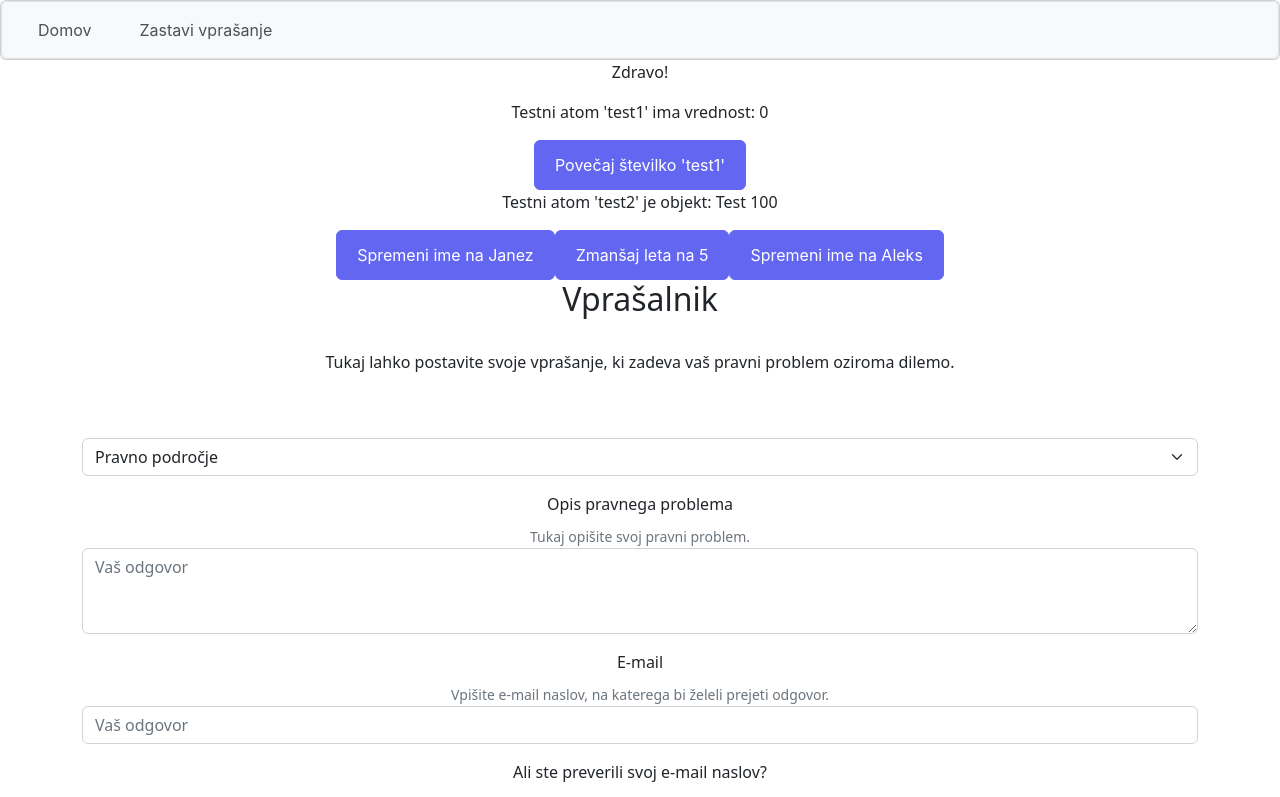
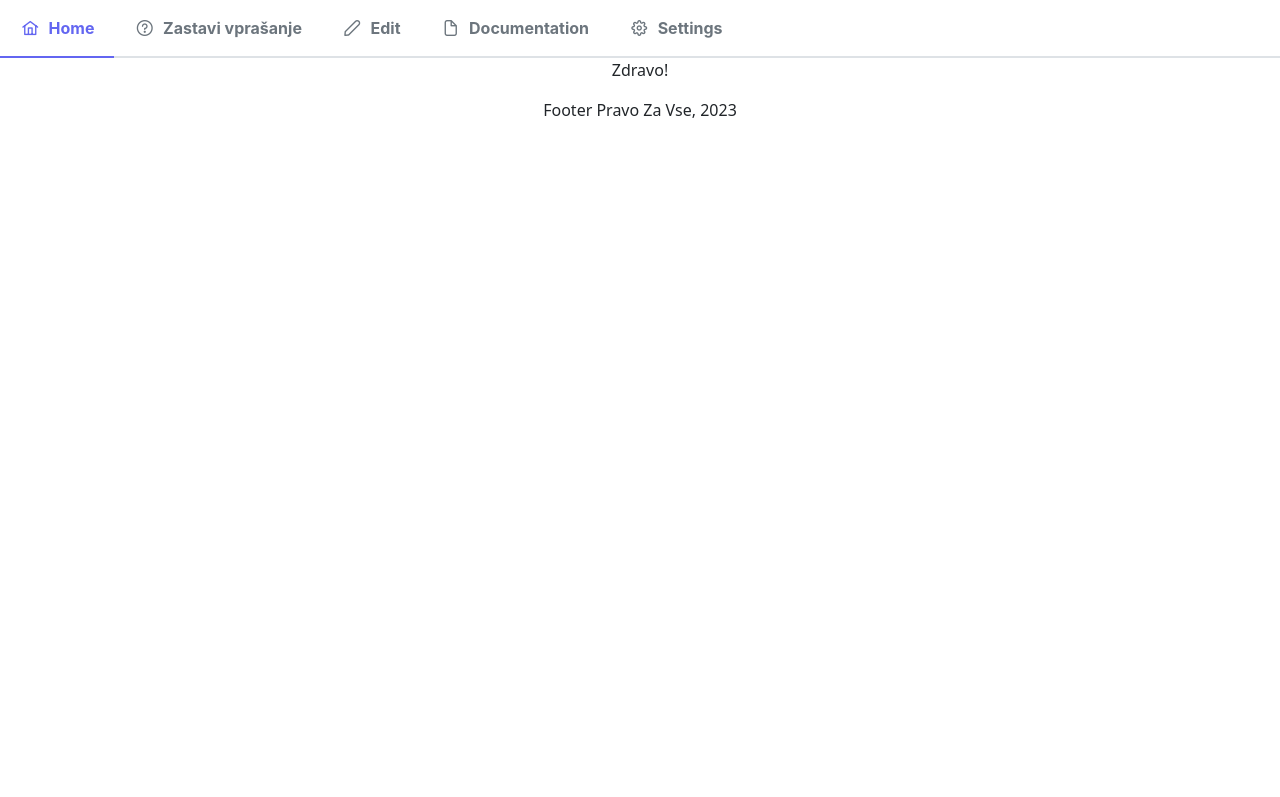
Before and after one commit to teol007/Praktikum2, a React (Create React App) app in the folder Frontend/pravozavsereact/: page / in a window 1280 px wide. Shown: the top 797 px of the page. Built offline with nearby package versions, Linux system fonts and the light colour scheme.

Commit message:
React s firebase PB. (primer je tudi) #PVZ-4 DONE

```diff
--- a/Frontend/pravozavsereact/package.json
+++ b/Frontend/pravozavsereact/package.json
@@ -11,7 +11,9 @@
     "@types/react": "^18.2.6",
     "@types/react-dom": "^18.2.4",
     "bootstrap": "^5.2.3",
+    "firebase": "^9.21.0",
     "jotai": "^2.1.0",
+    "primeicons": "^6.0.1",
     "primereact": "^9.3.1",
     "react": "^18.2.0",
     "react-bootstrap": "^2.7.4",
--- a/Frontend/pravozavsereact/src/App.tsx
+++ b/Frontend/pravozavsereact/src/App.tsx
@@ -2,19 +2,31 @@ import React from 'react';
 import './App.css';
 import "primereact/resources/themes/lara-light-indigo/theme.css";
 import "primereact/resources/primereact.min.css";
+import 'primeicons/primeicons.css';
+import { Routes, Route } from 'react-router';
 import Greetings from './Components/Greetings/Greetings';
-import TestUseOfAtoms from './Components/TestUseOfAtoms/TestUseOfAtom';
+import TestUseOfAtoms from './Components/Test/TestUseOfAtoms/TestUseOfAtom';
 import AddQuestion from './Components/AddQuestion/AddQuestion';
 import Navbar from './Components/Navbar/Navbar';
 import Footer from './Components/Footer/Footer';
+import Tests from './Components/Test/Tests/Tests';
 
 function App() {
   return (
     <div className="App">
       <Navbar />
-      <Greetings />
-      <TestUseOfAtoms />
-      <AddQuestion />
+      <Routes>
+          <Route path='/'
+              element={
+                <>
+                  <Greetings />
+                </>
+              } />
+          <Route path='/zastaviVprasanje'
+              element={<AddQuestion/>}/>
+          <Route path='/tests'
+              element={<Tests />}/>
+      </Routes>
       <Footer />
     </div>
   );
--- a/Frontend/pravozavsereact/src/Components/AddQuestion/AddQuestion.tsx
+++ b/Frontend/pravozavsereact/src/Components/AddQuestion/AddQuestion.tsx
@@ -1,9 +1,5 @@
 import React from "react";
 import { Button, Form } from "react-bootstrap";
-
-interface AddQuestionProps{
-
-}
 
 export default function AddQuestion(): JSX.Element {
   return (
--- a/Frontend/pravozavsereact/src/Components/Navbar/Navbar.tsx
+++ b/Frontend/pravozavsereact/src/Components/Navbar/Navbar.tsx
@@ -1,23 +1,31 @@
-import React from 'react';
-import { Button, Container, Modal, Nav, Navbar as NavbarBootstrap} from "react-bootstrap"
-import { NavLink, Router } from "react-router-dom";
-import { Menubar } from 'primereact/menubar';
+import React, { useState } from 'react';
+import { useNavigate } from 'react-router-dom';
+import { TabMenu, TabMenuTabChangeEvent } from 'primereact/tabmenu';
+import { MenuItem } from 'primereact/menuitem';
+
+const buttons: MenuItem[] = [
+    {label: 'Home', icon: 'pi pi-fw pi-home'},
+    {label: 'Zastavi vprašanje', icon: 'pi pi-fw pi-question-circle'},
+    {label: 'Edit', icon: 'pi pi-fw pi-pencil'},
+    {label: 'Documentation', icon: 'pi pi-fw pi-file'},
+    {label: 'Settings', icon: 'pi pi-fw pi-cog'}
+];
+
+const pages: string[] = [
+    '/', '/zastaviVprasanje'
+];
 
 export default function Navbar() {
-    const items = [
-        {
-            label: 'Domov',
-            icon: 'pi pi-fw pi-power-off'
-        },
-        {
-            label: 'Zastavi vprašanje',
-            icon: 'pi pi-fw pi-power-off'
-        }
-    ];
+    const [currentPage, setCurrentPage] = useState<number>(0);
+    const navigate = useNavigate();
+
+    const goToPage = (event: TabMenuTabChangeEvent):void => {
+        const buttonIndex = event.index;
+        setCurrentPage(buttonIndex);
+        navigate(pages[buttonIndex]);
+    };
 
     return (
-        <div className="card">
-            <Menubar model={items} />
-        </div>
+        <TabMenu model={buttons} activeIndex={currentPage} onTabChange={goToPage}/>
     )
 }
--- /dev/null
+++ b/Frontend/pravozavsereact/src/Components/Test/TestUseOfFirestore/TestUseOfFirestore.tsx
@@ -0,0 +1,45 @@
+import React, { useEffect, useState } from "react";
+import { Question } from "../../../Modules/Interfaces/Question";
+import { db } from "../../../Config/Firebase";
+import { getDocs, collection } from "@firebase/firestore";
+import { DataTable } from 'primereact/datatable';
+import { Column } from 'primereact/column';
+
+export default function TestUseOfFirestore(): JSX.Element {
+  const [questions, setQuestions] = useState<Question[]>([]);
+  const questionsCollectionRef = collection(db, 'Questions');
+
+  useEffect(() => {
+    const getQuestions = async () => {
+      try {
+        const data = await getDocs(questionsCollectionRef); //more bit await, da počaka da ta asinhrona funkcija vrne odgovor
+
+        const questionsData: Question[] = data.docs.map((doc): Question => {
+          return {
+            id: doc.id,
+            customerEmail: doc.data().customerEmail,
+            description: doc.data().description,
+            lawField: doc.data().lawField
+          }
+        });
+
+        setQuestions(questionsData);
+      } catch (error) {
+        console.error(error);
+      }
+    }
+
+    getQuestions();
+  }, []);
+  return (
+    <>
+      <h2>Izpis vprašanj</h2>
+      <DataTable value={questions} tableStyle={{ minWidth: '50rem' }} stripedRows>
+        <Column field="id" header="Id" />
+        <Column field="customerEmail" header="Email" sortable />
+        <Column field="description" header="Opis pravnega problema" sortable />
+        <Column field="lawField" header="Pravno področje" sortable />
+      </DataTable>
+    </>
+  );
+}
--- /dev/null
+++ b/Frontend/pravozavsereact/src/Components/Test/Tests/Tests.tsx
@@ -0,0 +1,14 @@
+import React from "react";
+import TestUseOfAtoms from "../TestUseOfAtoms/TestUseOfAtom";
+import TestUseOfFirestore from "../TestUseOfFirestore/TestUseOfFirestore";
+
+
+export default function Tests(): JSX.Element {
+  return (
+    <>
+        <TestUseOfAtoms />
+        <hr />
+        <TestUseOfFirestore />
+    </>
+  );
+}
--- /dev/null
+++ b/Frontend/pravozavsereact/src/Config/Firebase.js
@@ -0,0 +1,21 @@
+import { initializeApp } from "firebase/app";
+import { getAuth, GoogleAuthProvider } from "firebase/auth";
+import { getFirestore } from "firebase/firestore";
+// Add SDKs for Firebase products that you want to use
+// https://firebase.google.com/docs/web/setup#available-libraries
+
+const firebaseConfig = {
+  apiKey: "AIzaSyDnOZPy5b95x8iGewcWJS0_f8ocVALgMWE",
+  authDomain: "pravo-za-vse-db.firebaseapp.com",
+  projectId: "pravo-za-vse-db",
+  storageBucket: "pravo-za-vse-db.appspot.com",
+  messagingSenderId: "987323567303",
+  appId: "1:987323567303:web:f98fa586c0e916806482e2",
+  measurementId: "G-XHXQ517BMC"
+};
+
+const app = initializeApp(firebaseConfig);
+export const authorization = getAuth(app);
+export const googleProvider = new GoogleAuthProvider();
+
+export const db = getFirestore(app);
--- /dev/null
+++ b/Frontend/pravozavsereact/src/Modules/Interfaces/Question.ts
@@ -0,0 +1,6 @@
+export interface Question {
+    id: string;
+    customerEmail: string;
+    description: string;
+    lawField: string;
+}
--- a/Frontend/pravozavsereact/src/index.tsx
+++ b/Frontend/pravozavsereact/src/index.tsx
@@ -5,15 +5,18 @@ import App from './App';
 import reportWebVitals from './reportWebVitals';
 import { Provider } from 'jotai';
 import 'bootstrap/dist/css/bootstrap.min.css';
+import { BrowserRouter } from 'react-router-dom';
 
 const root = ReactDOM.createRoot(
   document.getElementById('root') as HTMLElement
 );
 root.render(
   <React.StrictMode>
-    <Provider>
-      <App />
-    </Provider>
+    <BrowserRouter>
+      <Provider>
+        <App />
+      </Provider>
+    </BrowserRouter>
   </React.StrictMode>
 );
 
```
Also changed, not shown: Frontend/pravozavsereact/src/Components/Test/TestUseOfAtoms/TestUseOfAtom.tsx (renamed from Frontend/pravozavsereact/src/Components/TestUseOfAtoms/TestUseOfAtom.tsx, +1 -1 lines), 1 other file (tests, documents, lock files or other folders).
